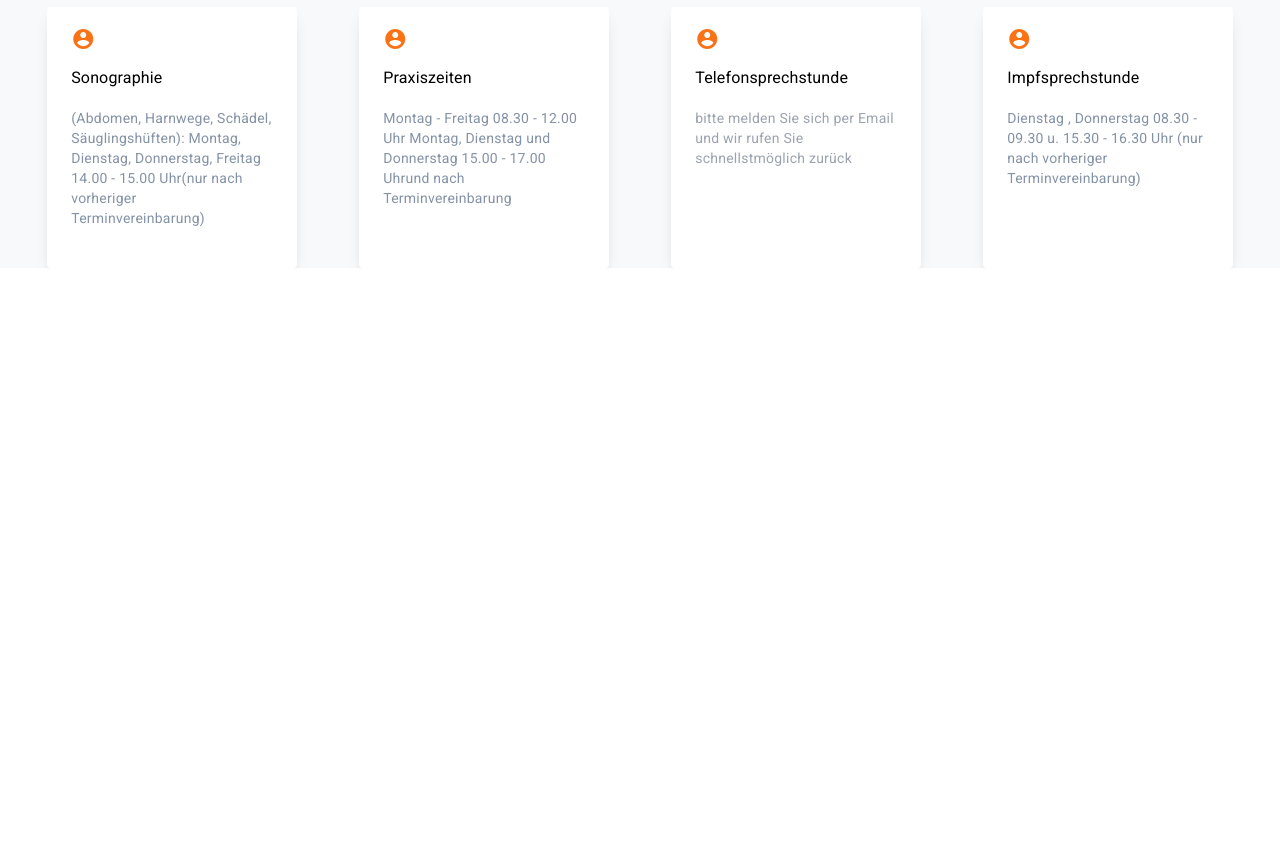
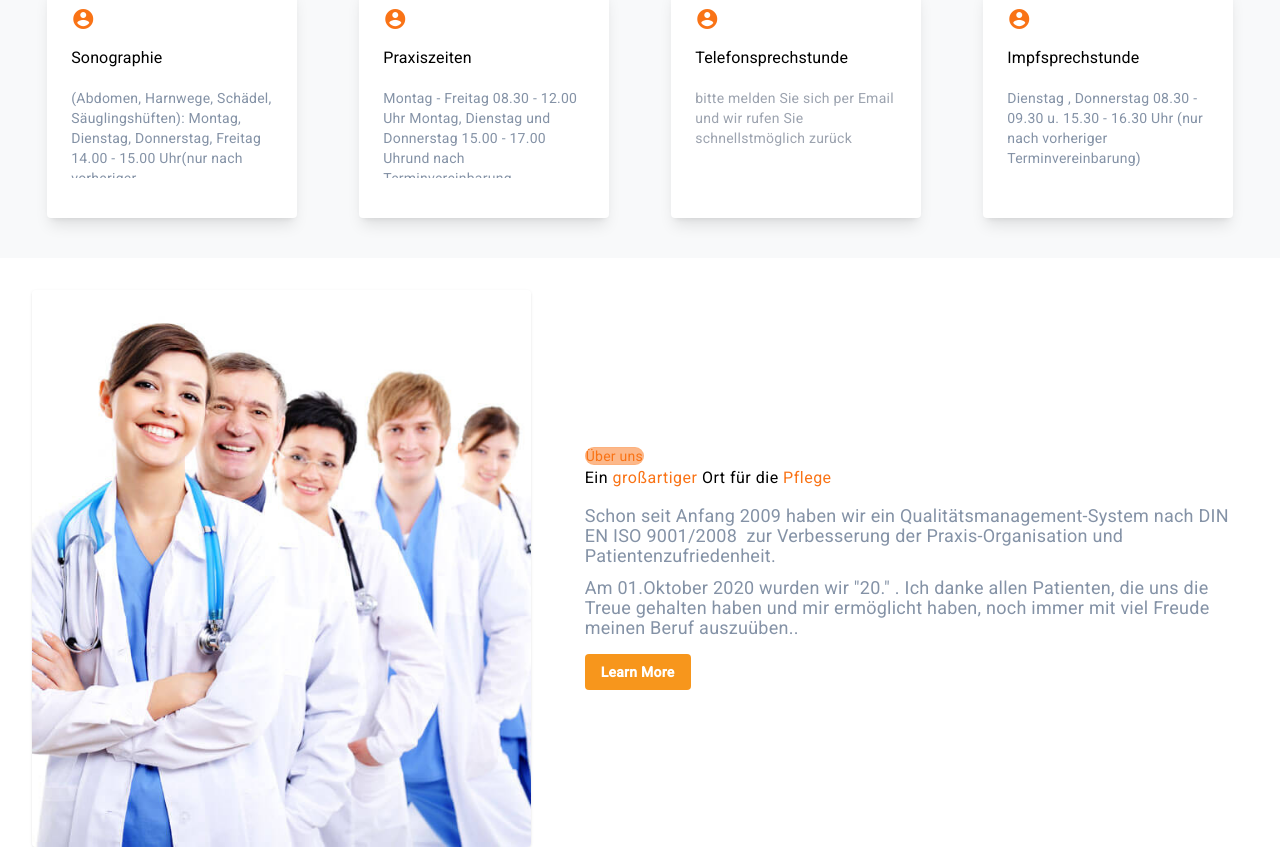
Before and after one commit to MartialKom/prax-doc, an Angular app: page /home in a window 1280 px wide. Shown: the part 1017-1864 px from the top of the page. Before the commit the page ends 1285 px from the top, so only its background shows below. Built offline with nearby package versions, Linux system fonts and the light colour scheme.

Commit message:
About us section #13

```diff
--- /dev/null
+++ b/src/app/home/about-us/about-us.component.html
@@ -0,0 +1,28 @@
+<section>
+    <div class="container  mx-auto px-4 pt-3">
+      <div class="flex flex-row mx-auto px-4 mt-5 justify-between items-center lg:flex lg:flex-row sm:flex-col sm:mt-5">
+        <div class="w-[41%] col-md-6">
+          <div class="relative">
+            <img src="assets/about.jpg" class="rounded h-auto max-w-full mx-auto block shadow" alt="">
+          </div>
+        </div>
+
+        <div class="w-[58%] col-md-6 mt-4 sm:mt-0 pt-2 sm:pt-0">
+          <div class="ml-[3em]">
+            <span
+              class="badge rounded-[50rem]  bg-orange-500 bg-opacity-50 border border-orange-500 border-opacity-10 text-orange-500">Über uns</span>
+            <h4 class="text-3xl tracking-[0.5px] md:text-2xl mt-3 mb-4">Ein <span class="text-orange-500">großartiger</span> Ort für die <span class="text-orange-500">Pflege</span></h4>
+            <p class="text-[#8492a6] text-[18px]">Schon seit Anfang 2009 haben wir ein Qualitätsmanagement-System nach DIN EN ISO 9001/2008  zur Verbesserung der Praxis-Organisation und Patientenzufriedenheit.</p>
+            <p class="text-[#8492a6] text-[18px] mb-0">Am 01.Oktober 2020 wurden wir "20." . Ich danke allen Patienten, die uns die Treue gehalten haben und mir ermöglicht haben, noch immer mit viel Freude meinen Beruf auszuüben..</p>
+
+            <div class="mt-4">
+              <button class="bg-[#f7961c] text-white font-bold py-2 px-4 rounded">
+                Learn More
+              </button>
+            </div>
+          </div>
+        </div>
+
+      </div>
+    </div>
+  </section>
--- a/src/app/home/home.module.ts
+++ b/src/app/home/home.module.ts
@@ -9,6 +9,7 @@ import { MatIconModule } from '@angular/material/icon';
 import { MatDialogModule } from '@angular/material/dialog';
 import { HeroComponent } from './hero/hero.component';
 import { InfoCardComponent } from './info-card/info-card.component';
+import { AboutUsComponent } from './about-us/about-us.component';
 
 
 @NgModule({
@@ -16,7 +17,8 @@ import { InfoCardComponent } from './info-card/info-card.component';
     IndexComponent,
     HeaderComponent,
     HeroComponent,
-    InfoCardComponent
+    InfoCardComponent,
+    AboutUsComponent
   ],
   imports: [
     CommonModule,
--- a/src/app/home/index/index.component.html
+++ b/src/app/home/index/index.component.html
@@ -1,3 +1,4 @@
 <app-header></app-header>
 <app-hero></app-hero>
 <app-info-card></app-info-card>
+<app-about-us></app-about-us>
--- a/src/app/home/info-card/info-card.component.html
+++ b/src/app/home/info-card/info-card.component.html
@@ -1,6 +1,6 @@
-<div class="bg-[#f8f9fa] bg-opacity-100 section">
-    <div class="container mx-auto px-4">
-      <div class="flex flex-wrap mx-auto mt-5 lg:flex-row justify-around items-center w-full">
+<div class="bg-[#f8f9fa] bg-opacity-100 pb-10 ">
+    <div class=" mx-auto px-4">
+      <div class="flex flex-wrap mx-auto  lg:flex-row justify-around items-center w-full">
 
         <div class="lg:w-1/5 md:w-1/2 w-full sm:mt-5">
           <div class=" bg-white shadow-lg border-0  rounded py-5 px-6 ">
@@ -9,7 +9,7 @@
             </span>
             <div class="py-2">
               <h3>Sonographie</h3>
-              <p class=" text-[#8492a6] h-[120px] overflow-hidden  ">
+              <p class=" text-[#8492a6] h-[90px] overflow-hidden  ">
                 (Abdomen, Harnwege, Schädel, Säuglingshüften):
                 Montag, Dienstag, Donnerstag, Freitag 14.00 - 15.00 Uhr(nur nach vorheriger Terminvereinbarung)
 
@@ -25,7 +25,7 @@
             </span>
             <div class="py-2">
               <h3>Praxiszeiten</h3>
-              <p class="para text-[#8492a6] h-[120px] overflow-hidden">Montag - Freitag
+              <p class="para text-[#8492a6] h-[90px] overflow-hidden">Montag - Freitag
                 08.30 - 12.00 Uhr
                 Montag, Dienstag und Donnerstag
                 15.00 - 17.00 Uhrund nach Terminvereinbarung</p>
@@ -41,7 +41,7 @@
             </span>
             <div class="py-2 ">
               <h3>Telefonsprechstunde</h3>
-              <p class="text-gray-400 h-[120px] overflow-hidden">bitte melden Sie sich per Email und wir rufen Sie schnellstmöglich zurück</p>
+              <p class="text-gray-400 h-[90px] overflow-hidden">bitte melden Sie sich per Email und wir rufen Sie schnellstmöglich zurück</p>
             </div>
           </div>
         </div>
@@ -53,7 +53,7 @@
             </span>
             <div class="py-2">
               <h3>Impfsprechstunde</h3>
-              <p class="para text-[#8492a6] overflow-hidden h-[120px]">Dienstag , Donnerstag 08.30 - 09.30 u. 15.30 - 16.30 Uhr (nur nach vorheriger Terminvereinbarung)</p>
+              <p class="para text-[#8492a6] overflow-hidden h-[90px]">Dienstag , Donnerstag 08.30 - 09.30 u. 15.30 - 16.30 Uhr (nur nach vorheriger Terminvereinbarung)</p>
             </div>
           </div>
         </div>
```
Also changed, not shown: src/app/home/about-us/about-us.component.ts (added, +10 -0 lines), src/app/home/about-us/about-us.component.scss (added), 1 other file (tests, documents, lock files or other folders).
